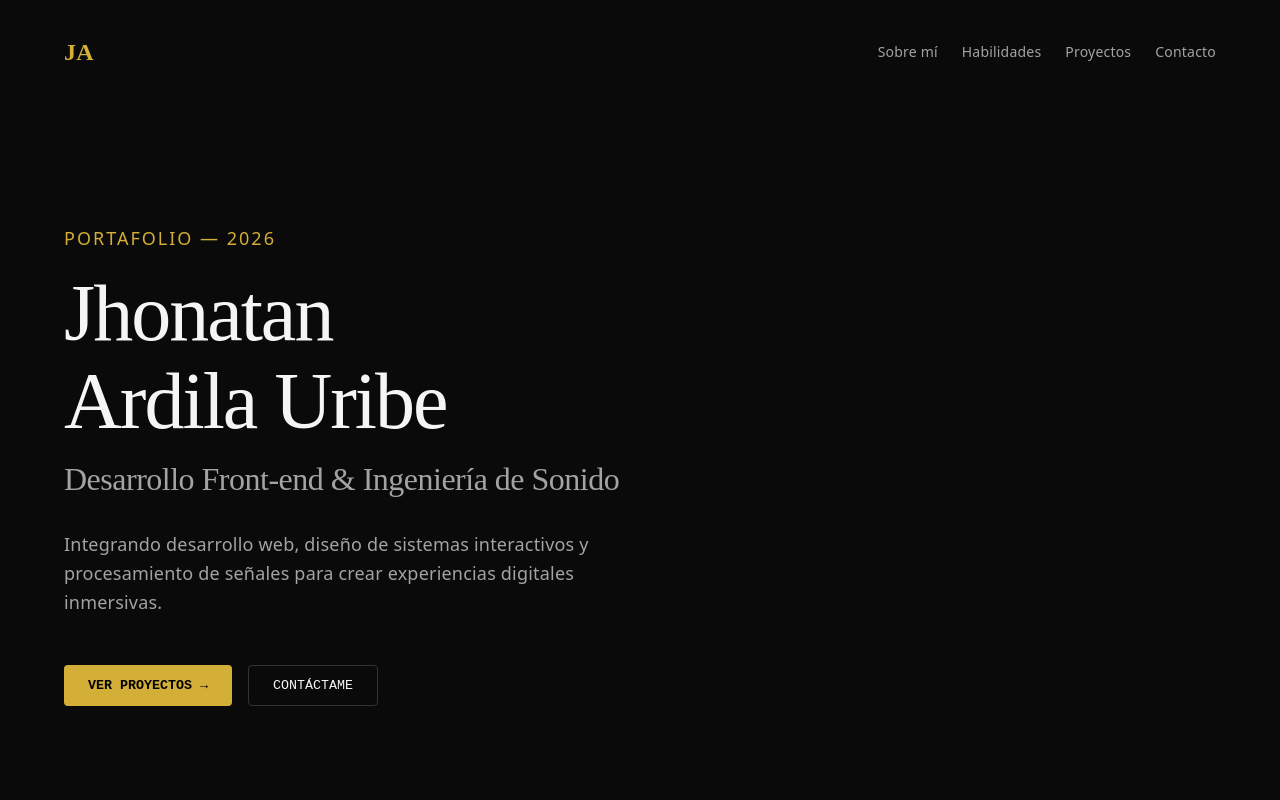
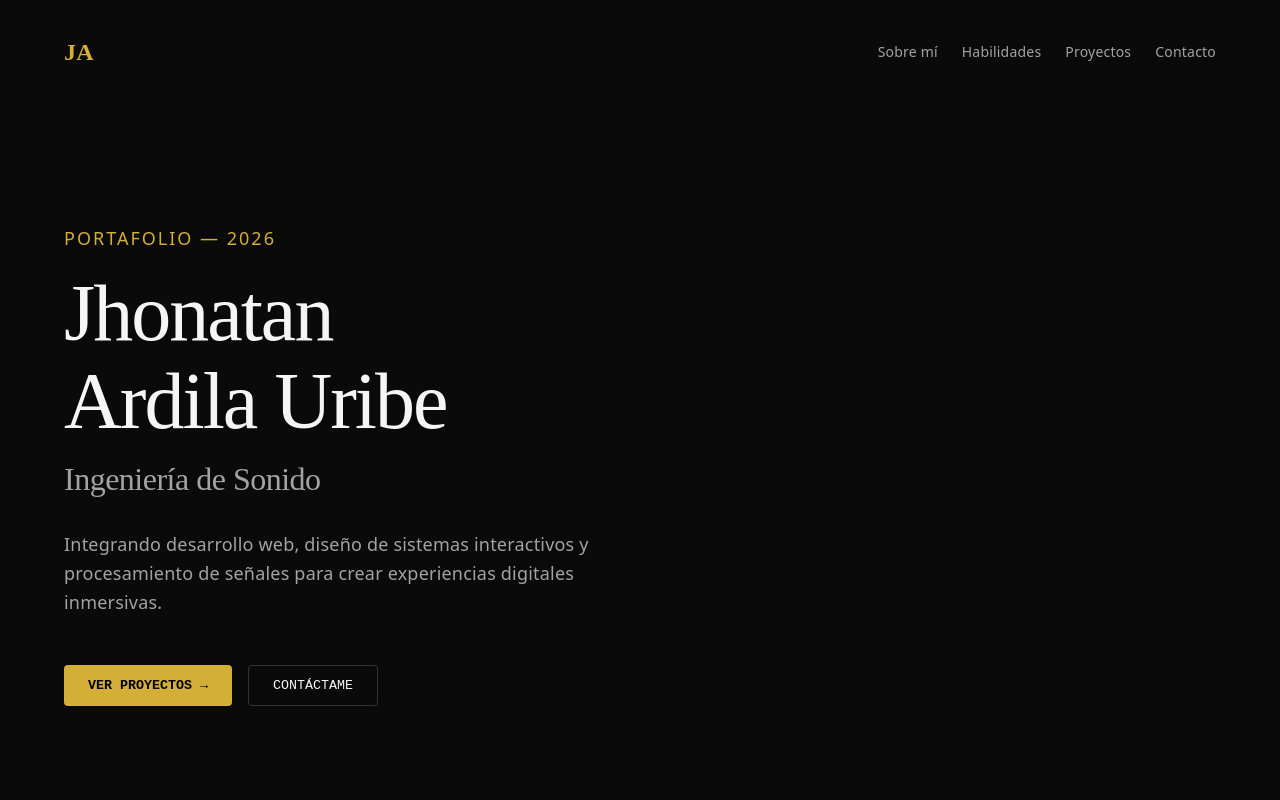
Before and after one commit to jhonatan0826/Mi-portafolio-, a React (Vite) app: page / in a window 1280 px wide. Shown: the top 800 px of the page. Built offline with nearby package versions, Linux system fonts and the light colour scheme.

Commit message:
Actualizo el subtítulo en la sección Hero

```diff
--- a/src/components/Hero.jsx
+++ b/src/components/Hero.jsx
@@ -16,7 +16,7 @@ export default function Hero() {
       </h1>
 
       <h2 style={{ color: 'var(--text)', fontWeight: '300', marginBottom: '32px' }}>
-        Desarrollo Front-end & Ingeniería de Sonido
+        Ingeniería de Sonido
       </h2>
 
       <p style={{ maxWidth: '600px', fontSize: '18px', marginBottom: '48px' }}>
```
